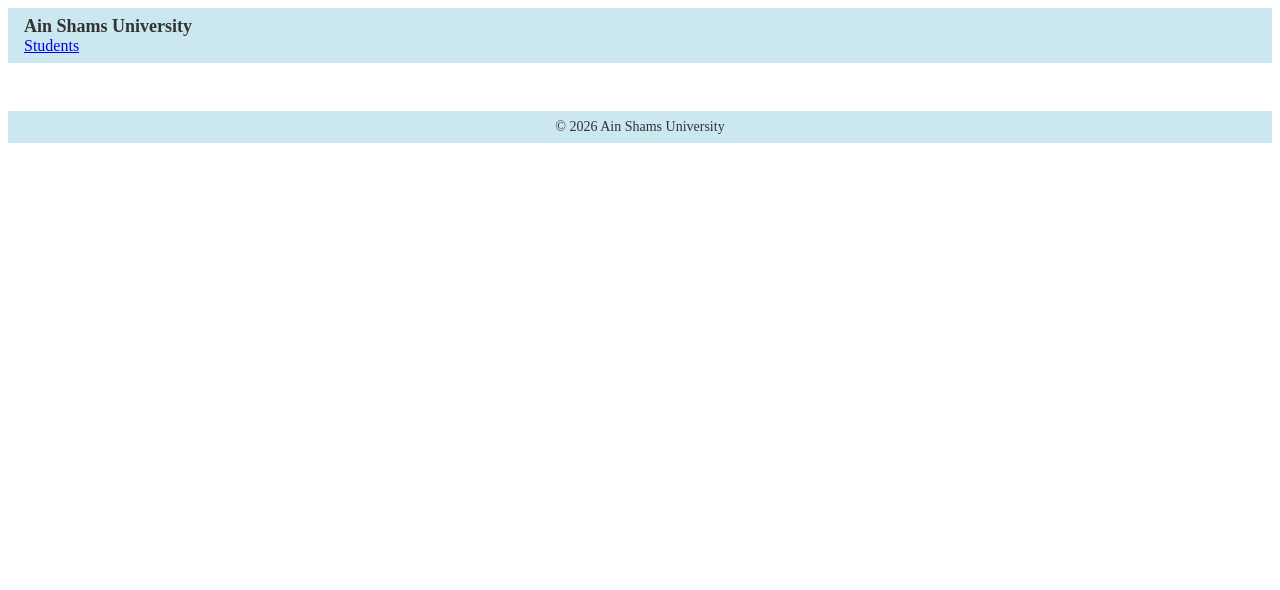
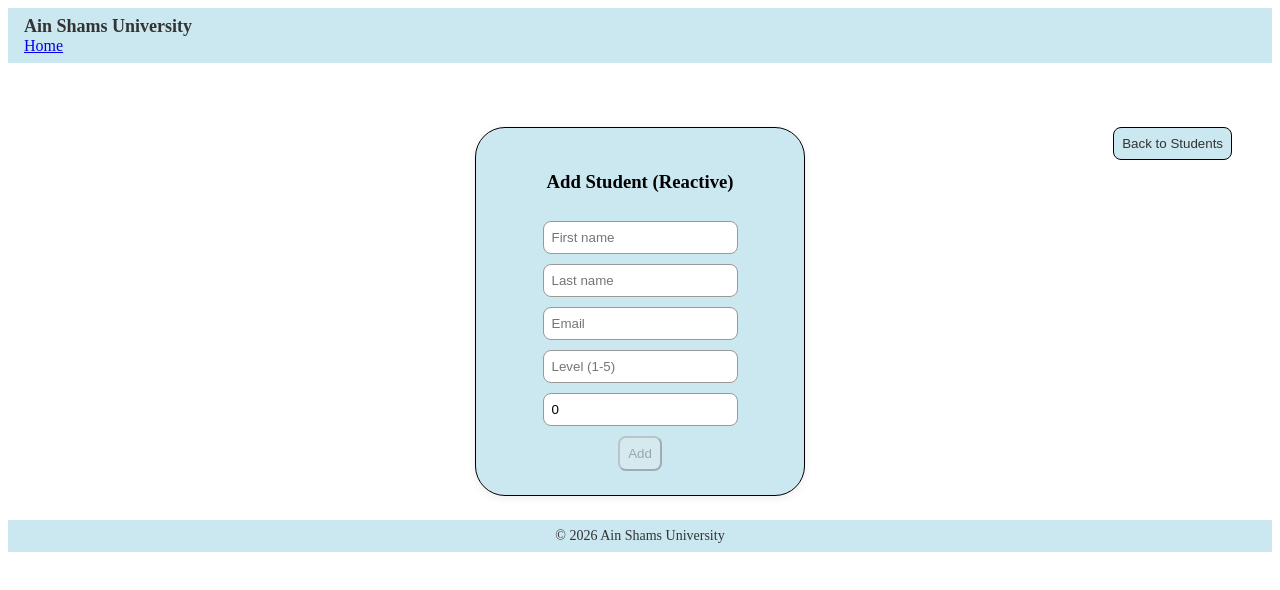
Before and after one commit to Nohaelsayedd/University-System-Frontend-, an Angular app: page /students/add/reactive in a window 1280 px wide. Before the commit this address led to /. Shown: the top 590 px of the page. Built offline with nearby package versions, Linux system fonts and the light colour scheme.

Commit message:
implemented the student form using reactive method

```diff
--- a/src/app/app-routing.module.ts
+++ b/src/app/app-routing.module.ts
@@ -3,12 +3,15 @@
 import { StudentListComponent } from './student-management/components/student-list/student-list.component';
 import { HomeComponent } from './home/home.component';
 import { StudentFormComponent } from './student-management/components/student-form/student-form.component';
+import { StudentFormReactiveComponent } from './student-management/components/student-form-reactive/student-form-reactive.component';
 
 const routes: Routes = [
   {path: 'students' , component: StudentListComponent},
   {path: '', component: HomeComponent },
   {path:'students/add', component: StudentFormComponent},
-  {path:'students/edit/:id', component: StudentFormComponent}
+  {path:'students/edit/:id', component: StudentFormComponent},
+  {path: 'students/add/reactive', component: StudentFormReactiveComponent},
+  {path: 'students/edit/reactive/:id', component: StudentFormReactiveComponent}
 ]
 
 
--- a/src/app/app.module.ts
+++ b/src/app/app.module.ts
@@ -4,13 +4,15 @@
 import { AppRoutingModule } from './app-routing.module';
 import { AppComponent } from './app.component';
 import { StudentCardComponent } from './student-management/components/student-card/student-card.component';
-import { FormsModule } from '@angular/forms';
+import { FormsModule ,ReactiveFormsModule } from '@angular/forms';
 import { HeaderComponent } from './shared/header/header.component';
 import { FooterComponent } from './shared/footer/footer.component';
 import { StudentListComponent } from './student-management/components/student-list/student-list.component';
 import { HomeComponent } from './home/home.component';
 import { HttpClientModule } from '@angular/common/http';
 import { StudentFormComponent } from './student-management/components/student-form/student-form.component';
+import { StudentFormReactiveComponent } from './student-management/components/student-form-reactive/student-form-reactive.component';
+
 @NgModule({
   declarations: [
     AppComponent,
@@ -20,11 +22,13 @@
     StudentListComponent,
     HomeComponent,
     StudentFormComponent,
+    StudentFormReactiveComponent,
   ],
   imports: [
     BrowserModule,
     AppRoutingModule,
     FormsModule,
+    ReactiveFormsModule,
     HttpClientModule
   ],
   providers: [],
--- a/src/app/student-management/components/student-card/student-card.component.html
+++ b/src/app/student-management/components/student-card/student-card.component.html
@@ -4,5 +4,6 @@
 <h2>ID: {{ id }}</h2>
 <h3>Study level: {{ lvl }}</h3>
 <button [routerLink]="['/students/edit', id]">Edit</button>
+<button [routerLink]="['/students/edit/reactive', id]">Edit (Reactive)</button>
 <button (click)="onDeleteClick()">Delete</button>
 </div>
--- /dev/null
+++ b/src/app/student-management/components/student-form-reactive/student-form-reactive.component.css
@@ -0,0 +1,51 @@
+:host { /* This selector targets the host element of the component <app-student-form> */
+  position: relative;
+  display: flex;
+  justify-content: center;
+  margin-top: 40px;
+}
+
+.back-link {
+  position: absolute;
+  top: 0;
+  right: 16px;
+}
+
+.back-link button {
+  background-color: #CBE7F0;
+  color: #333;
+  border: 1px solid black;
+}
+
+.add-student {
+  background-color: #CBE7F0;
+  border: 1px solid black;
+  border-radius: 30px;
+  box-shadow: 0 2px 8px rgba(0, 0, 0, 0.08);
+  padding: 24px;
+  width: 280px;
+  display: flex;
+  flex-direction: column;
+  align-items: center;
+  gap: 10px;
+}
+
+.add-student form {
+  display: flex;
+  flex-direction: column;
+  align-items: center;
+  gap: 10px;
+  width: 100%;
+}
+
+.add-student input {
+  padding: 8px;
+  border-radius: 8px;
+  border: 1px solid #999;
+}
+
+button {
+  padding: 8px;
+  border-radius: 8px;
+  cursor: pointer;
+}
--- /dev/null
+++ b/src/app/student-management/components/student-form-reactive/student-form-reactive.component.html
@@ -0,0 +1,34 @@
+<div class="back-link">
+  <button routerLink="/students">Back to Students</button>
+</div>
+<div class="add-student">
+  <h3>{{ isEditMode ? 'Edit Student (Reactive)' : 'Add Student (Reactive)' }}</h3>
+  <form [formGroup]="studentForm" (ngSubmit)="onSubmit()">
+    <input formControlName="firstName" placeholder="First name">
+    <div class="error" *ngIf="studentForm.get('firstName')?.invalid && studentForm.get('firstName')?.touched">
+      First name is required (min 2 characters).
+    </div>
+
+    <input formControlName="lastName" placeholder="Last name">
+    <div class="error" *ngIf="studentForm.get('lastName')?.invalid && studentForm.get('lastName')?.touched">
+      Last name is required (min 2 characters).
+    </div>
+
+    <input formControlName="email" placeholder="Email">
+    <div class="error" *ngIf="studentForm.get('email')?.invalid && studentForm.get('email')?.touched">
+      Valid email is required.
+    </div>
+
+    <input formControlName="lvl" placeholder="Level (1-5)">
+    <div class="error" *ngIf="studentForm.get('lvl')?.invalid && studentForm.get('lvl')?.touched">
+      Level must be 1-5.
+    </div>
+
+    <input formControlName="facultyId" type="number" placeholder="Faculty ID">
+    <div class="error" *ngIf="studentForm.get('facultyId')?.invalid && studentForm.get('facultyId')?.touched">
+      Faculty ID is required.
+    </div>
+
+    <button type="submit" [disabled]="studentForm.invalid">{{ isEditMode ? 'Update' : 'Add' }}</button>
+  </form>
+</div>
--- /dev/null
+++ b/src/app/student-management/components/student-form-reactive/student-form-reactive.component.ts
@@ -0,0 +1,63 @@
+import { Component, OnInit } from '@angular/core';
+import { FormBuilder, FormGroup, Validators } from '@angular/forms';
+import { StudentService } from '../../services/student.service';
+import { ActivatedRoute, Router } from '@angular/router';
+
+@Component({
+  selector: 'app-student-form-reactive',
+  templateUrl: './student-form-reactive.component.html',
+  styleUrls: ['./student-form-reactive.component.css']
+})
+export class StudentFormReactiveComponent implements OnInit {
+  studentForm: FormGroup ;
+  isEditMode = false;
+  editingId: number | undefined;
+
+  constructor(
+    private fb: FormBuilder,
+    private studentService: StudentService,
+    private router: Router,
+    private route: ActivatedRoute
+  ) {
+     this.studentForm = this.fb.group({
+      //fb.group bey3ml form group with formcontrol for each field
+      firstName: ['', [Validators.required, Validators.minLength(2)]],
+      lastName: ['', [Validators.required, Validators.minLength(2)]],
+      email: ['', [Validators.required, Validators.email]],
+      lvl: ['', [Validators.required, Validators.pattern(/^[1-5]$/)]],
+      facultyId: [0, [Validators.required, Validators.min(1)]]
+    });
+  }
+
+  ngOnInit(): void {
+    const idParam = this.route.snapshot.params.id;
+    if (idParam) {
+      this.isEditMode = true;
+      this.editingId = Number(idParam);
+      this.studentService.getById(this.editingId).subscribe({
+        next: (student) => this.studentForm.patchValue(student),
+        error: (err) => console.error('Failed to load student', err)
+      });
+    }
+  }
+
+   onSubmit(): void {
+    if (this.isEditMode) {
+      this.studentService.update(this.editingId as number, this.studentForm.value).subscribe({
+        next: () => this.router.navigate(['/students']),
+        error: (err) => {
+          console.error('Failed to update student', err);
+          alert('Could not update student — check the console for details.');
+        }
+      });
+    } else {
+      this.studentService.create(this.studentForm.value).subscribe({
+        next: () => this.router.navigate(['/students']),
+        error: (err) => {
+          console.error('Failed to create student', err);
+          alert('Could not add student — check the console for details.');
+        }
+      });
+    }
+  }
+}
--- a/src/app/student-management/components/student-list/student-list.component.html
+++ b/src/app/student-management/components/student-list/student-list.component.html
@@ -1,5 +1,6 @@
 <div class="student-form">
   <button routerLink="/students/add">Add Student</button>
+  <button routerLink="/students/add/reactive">Add Student (Reactive)</button>
 </div>
 <div class="search">
     <input [(ngModel)]="studentName" placeholder="Search....">
```
